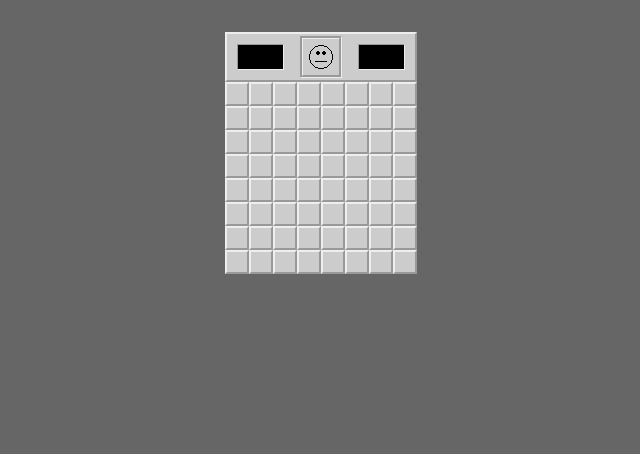
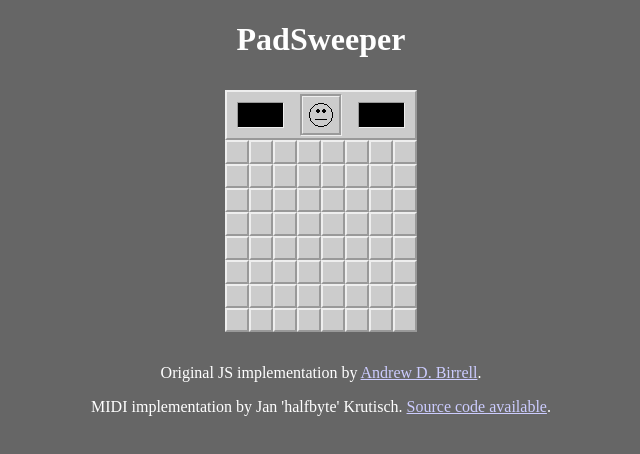
Before and after one commit to halfbyte/padsweeper, a plain HTML site: page index.html in a window 1280 px wide. Shown: the whole page, without its empty margins (319-959 px from the left). Drawn offline with Linux system fonts and the light colour scheme.

Commit message:
adding some info to the page

```diff
--- a/index.html
+++ b/index.html
@@ -2,10 +2,14 @@
 <html>
 <head>
   <meta http-equiv="Content-type" content="text/html; charset=utf-8">
-  <title>PADsweeper</title>
+  <title>PadSweeper</title>
   <link rel="stylesheet" href="index.css">
 </head>
 <body onload="initMIDI()">
+
+  <h1>PadSweeper</h1>
+
+
   <TABLE ID=sqTable onmouseup="return false" style="margin: 2em auto;">
     <TR><TD CLASS=score COLSPAN=8>
     <DIV CLASS=counter ID=mines>&nbsp;</DIV>
@@ -222,6 +226,8 @@
       >&nbsp;</TD>
     </TR>
   </TABLE>
+  <p>Original JS implementation by <a href="https://birrell.org/andrew/minesweeper/">Andrew D. Birrell</a>.</p>
+  <p>MIDI implementation by Jan 'halfbyte' Krutisch. <a href="https://github.com/halfbyte/padsweeper/">Source code available</a>.</p>
   <script src="index.js" charset="utf-8"></script>
 </body>
 </html>
```
